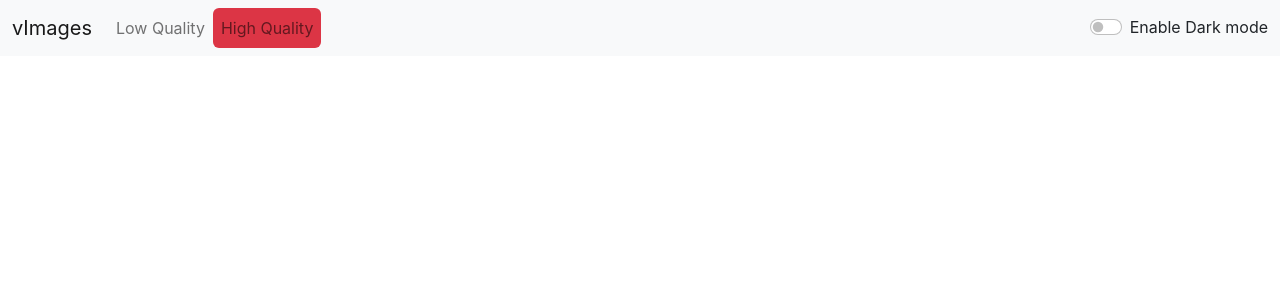
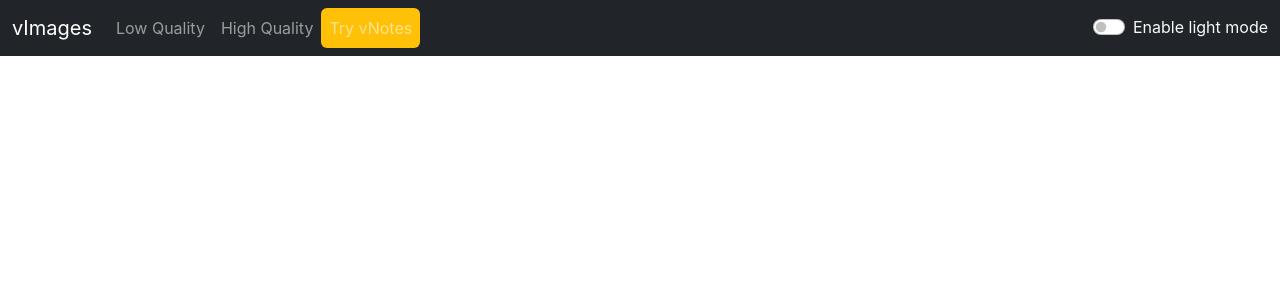
Before and after one commit to Vishesh-Pandey/v-images, a React (Create React App) app: page / in a window 1280 px wide. Shown: the top 300 px of the page. Built offline with nearby package versions, Linux system fonts and the light colour scheme.

Commit message:
added vNotes link & fixed theme issue

```diff
--- a/src/components/Navbar.js
+++ b/src/components/Navbar.js
@@ -4,7 +4,7 @@ import { Link } from 'react-router-dom';
 function Navbar(props) {
     return (
         <>
-            <nav className={`navbar navbar-${(props.theme === "dark") ? "light" : "dark"} navbar-expand-lg bg-${(props.theme === "dark") ? "light" : "dark"} sticky-top`}>
+            <nav className={`navbar navbar-${(props.theme === "dark") ? "dark" : "light"} navbar-expand-lg bg-${(props.theme === "dark") ? "dark" : "light"} sticky-top`}>
                 <div className="container-fluid">
                     <a className="navbar-brand" href="/">vImages</a>
                     <button className="navbar-toggler" type="button" data-bs-toggle="collapse" data-bs-target="#navbarSupportedContent" aria-controls="navbarSupportedContent" aria-expanded="false" aria-label="Toggle navigation">
@@ -16,8 +16,12 @@ function Navbar(props) {
                                 <Link to="/low" className="nav-link" aria-current="page" href="#">Low Quality</Link>
                             </li>
                             <li className="nav-item">
-                                <Link to="/v-images" className="nav-link bg-danger rounded" aria-current="page" href="#">High Quality</Link>
+                                <Link to="/v-images" className="nav-link rounded" aria-current="page" href="#">High Quality</Link>
                             </li>
+                            <li className="nav-item">
+                                <a target="_blank" href="https://vishesh-pandey.github.io/v-notes/" className="nav-link bg-warning rounded" aria-current="page" >Try vNotes</a>
+                            </li>
+
                         </ul>
                         <div className="form-check form-switch">
                             <input
@@ -28,8 +32,8 @@ function Navbar(props) {
                                 defaultChecked=""
                                 onClick={props.changeTheme}
                             />
-                            <label className={`form-check-label text-${(props.theme === "light" ? "light" : "dark")}`} htmlFor="flexSwitchCheckChecked">
-                                {(props.theme === "light" ? "Disable Dark Mode" : "Enable Dark mode")}
+                            <label className={`form-check-label text-${(props.theme === "light" ? "dark" : "light")}`} htmlFor="flexSwitchCheckChecked">
+                                {(props.theme === "light" ? "Disable light Mode" : "Enable light mode")}
                             </label>
                         </div>
                     </div>
```
